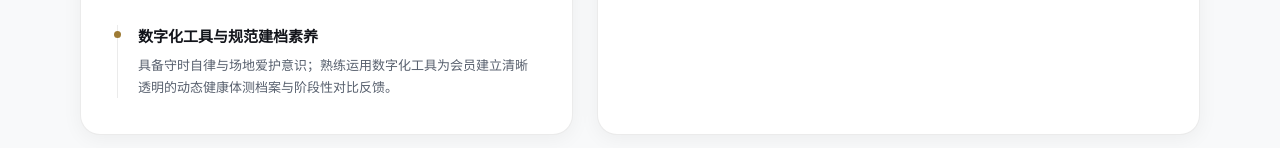
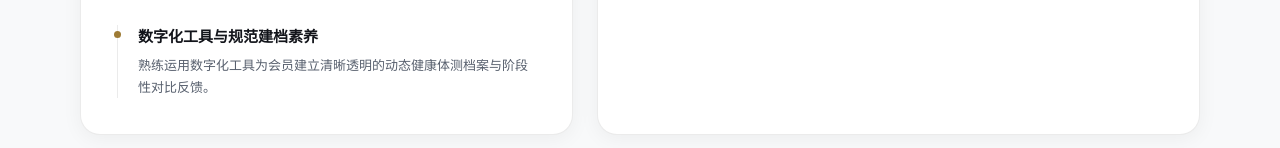
Before and after one commit to zuzeln/fitness, a plain HTML site: page index.html in a window 1280 px wide. Shown: the part 4471-4619 px from the top of the page. Drawn offline with Linux system fonts and the light colour scheme.

Commit message:
fix: 彻底剔除简历中臆造套话场地爱护意识

```diff
--- a/index.html
+++ b/index.html
@@ -2482,7 +2482,7 @@
               <div class="node-main-title">数字化工具与规范建档素养</div>
             </div>
             <div class="node-detail">
-              具备守时自律与场地爱护意识；熟练运用数字化工具为会员建立清晰透明的动态健康体测档案与阶段性对比反馈。
+              熟练运用数字化工具为会员建立清晰透明的动态健康体测档案与阶段性对比反馈。
             </div>
           </div>
         </div>
--- a/test_cases_integrity.js
+++ b/test_cases_integrity.js
@@ -151,6 +151,7 @@ assert(htmlContent.includes('职业信念与自我评价'), '包含【职业信
 assert(htmlContent.includes('坚信优秀的私教服务依靠扎实的专业交付与情绪价值立足，而非推销套路'), '包含自我评价之职业信念核心文案');
 assert(htmlContent.includes('性格沉稳谦逊，懂得分寸与边界，严守客户隐私；注重陪伴与倾听，让训练过程纯粹舒适'), '包含自我评价之服务素养核心文案');
 assert(htmlContent.includes('身体力行保持自律生活方式，形象健康清爽，深度契合中高端健身工作室与私人会所的专业标准'), '包含自我评价之环境契合核心文案');
+assert(!htmlContent.includes('场地爱护') && !htmlContent.includes('具备守时自律与场地爱护意识'), '简历纯净性：彻底清除“场地爱护意识”臆造套话');
 
 // 4. 严格规范扫描：深色模式去黑边规范（禁止 #000 / #000000 出现在容器背景）
 const blackBgMatch = htmlContent.match(/background(-color)?:\s*#000(000)?/i);
```
